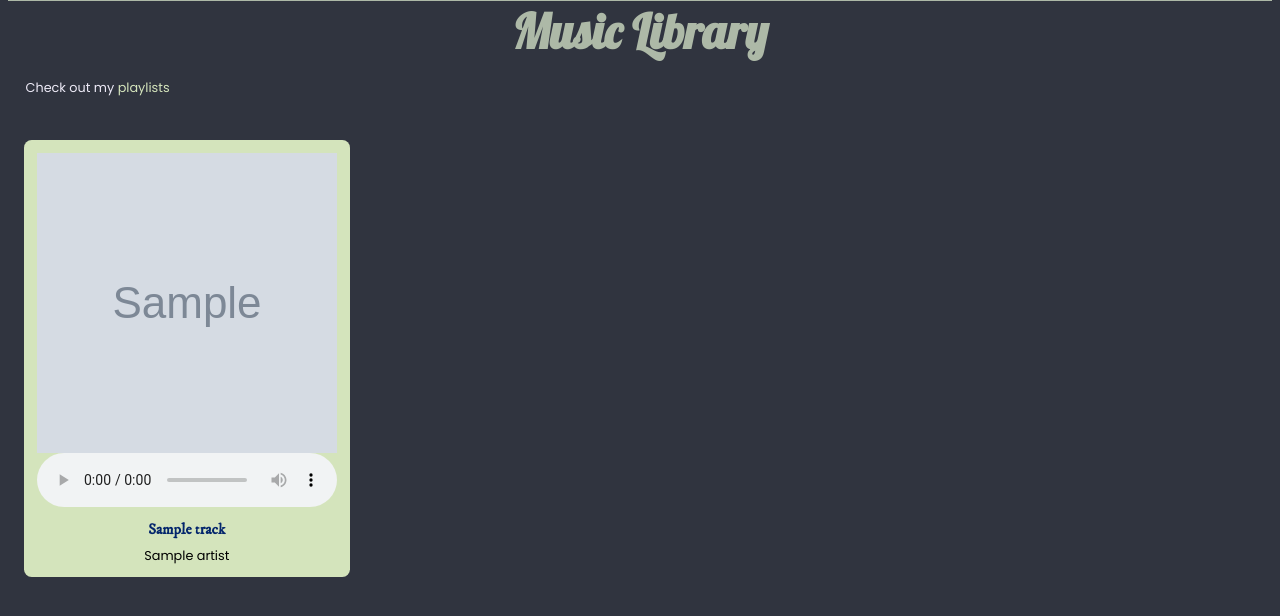
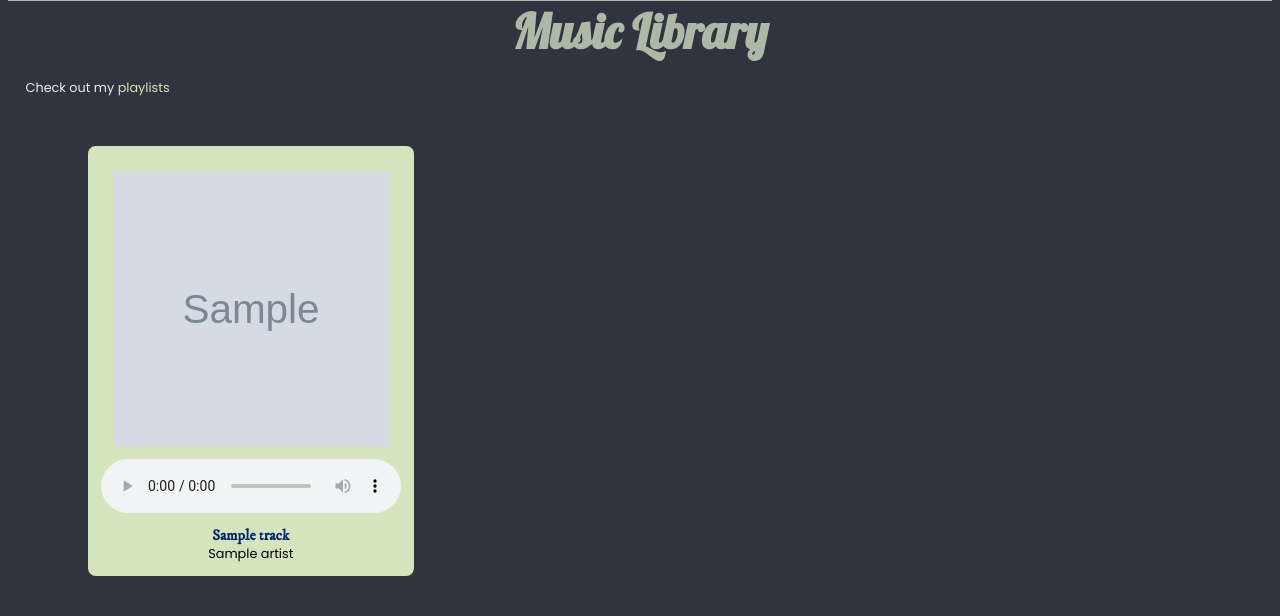
Before and after one commit to kkmorrisfam/my-music-player, a Django app: page / in a window 1280 px wide. Shown: the part 272-888 px from the top of the page. Before the commit the page ends 849 px from the top, so only its background shows below. Run offline with Django 5.2, Linux system fonts and the light colour scheme; tables that the repository leaves empty hold one stand-in row (values such as "Sample post"); grey boxes marked "Sample" are stand-in pictures; some web fonts are replaced.

Commit message:
update css padding

```diff
--- a/static/css/style.css
+++ b/static/css/style.css
@@ -119,15 +119,85 @@ a {
 /*---------Carousel---------------*/
 .carousel {
     display: flex;
-    align-items: flex-start;
+    align-items: stretch;
     /* width: 100%;  */
     overflow-x: auto;
-    margin: 2em auto;
+    margin: 2rem 4rem;
     display: flex;
     gap: .9em;
     padding-inline: 1rem;
     scroll-behavior: smooth;
 
+    anchor-name: --carousel; /*Name has to start with two dashes*/
+    /*Need anchor-name to use position:fixed on buttons*/
+    scroll-snap-type: x mandatory;
+    /*so cards can snap to start at beginning of next card during scroll*/
+    /*add scroll-snap-align to card for snapping*/
+    scroll-marker-group: after; /*Scroll markers for bottom dots for the carousel*/
+
+
+}
+
+/*Scroll markers for bottom dots for the carousel*/
+.carousel::scroll-marker-group {
+    display: flex;
+    justify-content: center;
+    gap: 1em;
+}
+
+/*Scroll markers for bottom dots for the carousel*/
+.card::scroll-marker {
+    content: '';
+    height: 1em;
+    width: 1em;
+    background-color: var(--clr-anchor);
+    border-radius: 50%
+}
+
+.card::scroll-marker:target-current {
+    background-color: var(--clr-accent);
+}
+
+.carousel::-webkit-scrollbar {
+    display: none;
+}
+
+/* This styles both buttons, in the way they look */
+.carousel::scroll-button(right), .carousel::scroll-button(left) {
+    content: '→';
+    border: none;
+    background-color: var(--clr-accent);
+    font-family: Consolas;
+    font-size: 3rem;
+    color: white;
+    height: 65px;
+    width: 65px;
+    border-radius: 50%;
+    padding-bottom: 0.1em;
+    cursor: pointer;
+    position: fixed;
+    position-anchor: --carousel;
+    /*Position and position-anchor links this to .carousel or anchor-name delcaration*/
+    /*Look at position-area*/
+    translate: -50% /* moves arrows or content*/
+}
+
+/*  left scroll button*/
+.carousel::scroll-button(left) {
+    content: '←';
+    position-area: left center;
+    translate: 50%;
+}
+
+/*  right scroll button*/
+.carousel::scroll-button(right) {
+    position-area: right center;
+    translate: -50%;
+}
+/* If you don't style the disabled, it will disable itself with defaults */
+.carousel::scroll-button(right):disabled, .carousel::scroll-button(left):disabled {
+    opacity: 0.5;
+    cursor: auto;
 }
 
 .card {
@@ -141,7 +211,8 @@ a {
     display: flex;
     flex-direction: column;
     gap: .5rem;
-    flex: 0 0 clamp(320px, 22vw, 360px)
+    flex: 0 0 clamp(320px, 22vw, 360px);
+    scroll-snap-align: start;
 }
 
 .card img {
@@ -150,6 +221,8 @@ a {
     aspect-ratio: 1 / 1;
     object-fit: cover;
     display: block;
+    padding: .75rem;
+    border-radius: 1em;
 }
 
 .card ul {
--- a/templates/index.html
+++ b/templates/index.html
@@ -23,16 +23,22 @@
     <div class="carousel">
     {% for track in tracks %}
         <div class="card">
+            <div>
             <ul>
                 {% for album in track.albums.all %}
-                    <img src="{{album.cover.url}}" alt="{{ album.name }} cover">
-                    {% comment %} <li> {{ album.name }} </li> {% endcomment %}
-                    <audio controls>
-                        <source src={{track.audio.url}} type="audio/mpeg" >
-                        Your browser does not support the audio element
-                    </audio>
+                    <div class="card-image">
+                        <img src="{{album.cover.url}}" alt="{{ album.name }} cover">
+                    </div>
+                    <div class="card-audio">
+                        <audio controls>
+                            <source src={{track.audio.url}} type="audio/mpeg" >
+                            Your browser does not support the audio element
+                        </audio>
+                    </div>
                 {% endfor %}
             </ul>
+            </div>
+<div>
             <h3> {{ track.title }} </h3>
 
             <ul>
@@ -41,6 +47,7 @@
 
                 {% endfor %}
             </ul>
+            </div>
         </div>
     {% endfor %}
     </div>
--- a/templates/playlist.html
+++ b/templates/playlist.html
@@ -14,6 +14,7 @@
             <div class="card">
                 <a href="{% url 'music:playlist_view' pk=playlist.pk %} ">
                 <span aria-label="{{ playlist.name }}"></span>
+                <div>
                     {# display album cover from first track in query #}
                     {% with first=playlist.pt_items.0  %} {# creates alias for reference#}
                         {% if first %} {# checks in case there's an empty playlist, make sure there is a track#}
@@ -23,7 +24,8 @@
                                     <img src="{{ album.cover.url }}" alt="{{album.cover.name}}">
                                 {% endif %}
                             {% endwith %}
-
+                </div>
+                <div>
                         <h3>
                             {{ playlist.name }}
                         </h3>
@@ -36,6 +38,7 @@
                         {% endif %}
                     {% endwith %}
                 </div>
+            </div>
         {% endfor %}
     </div>
 
```
Lines whose indentation alone changed are shown as unchanged.
